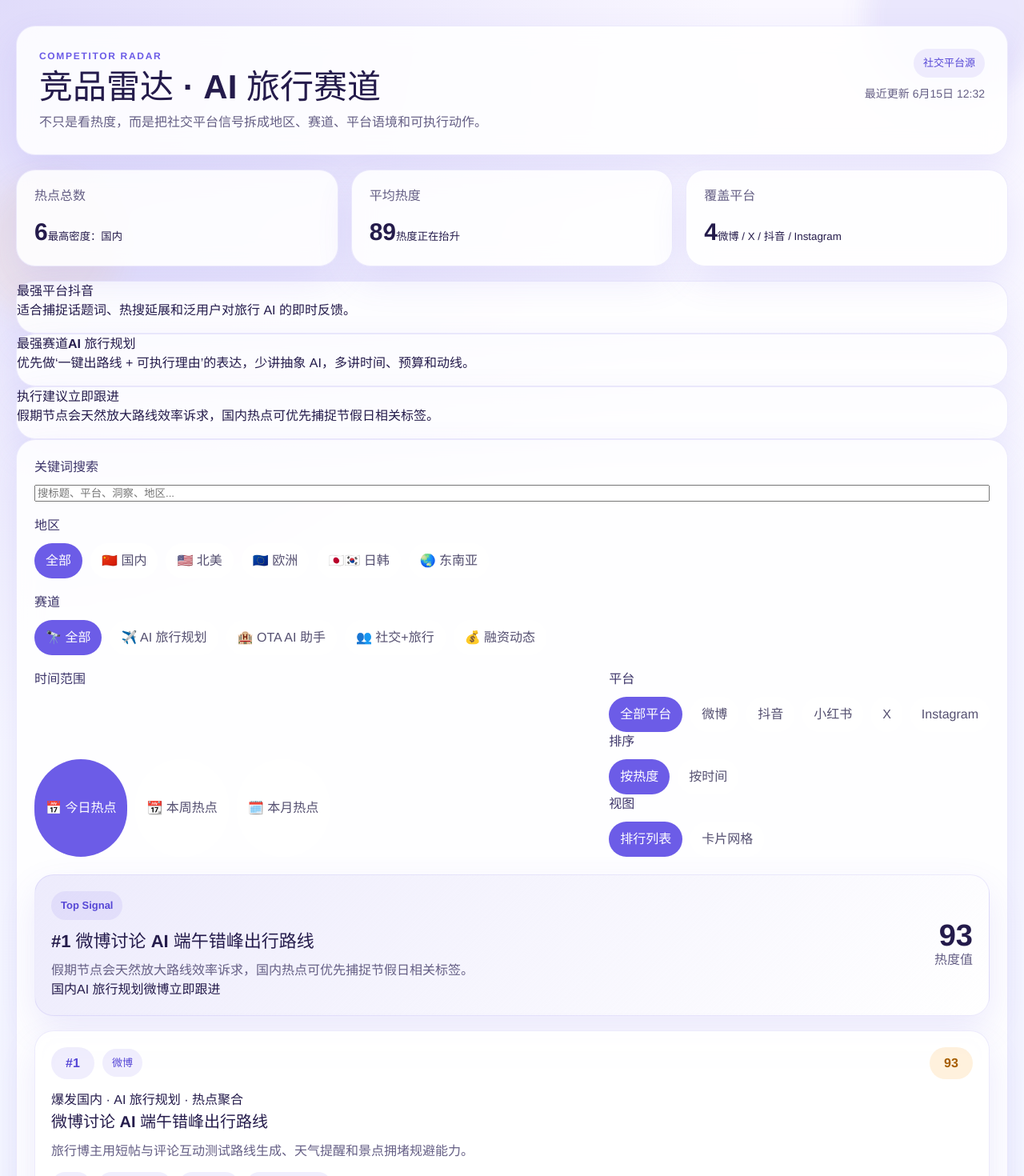
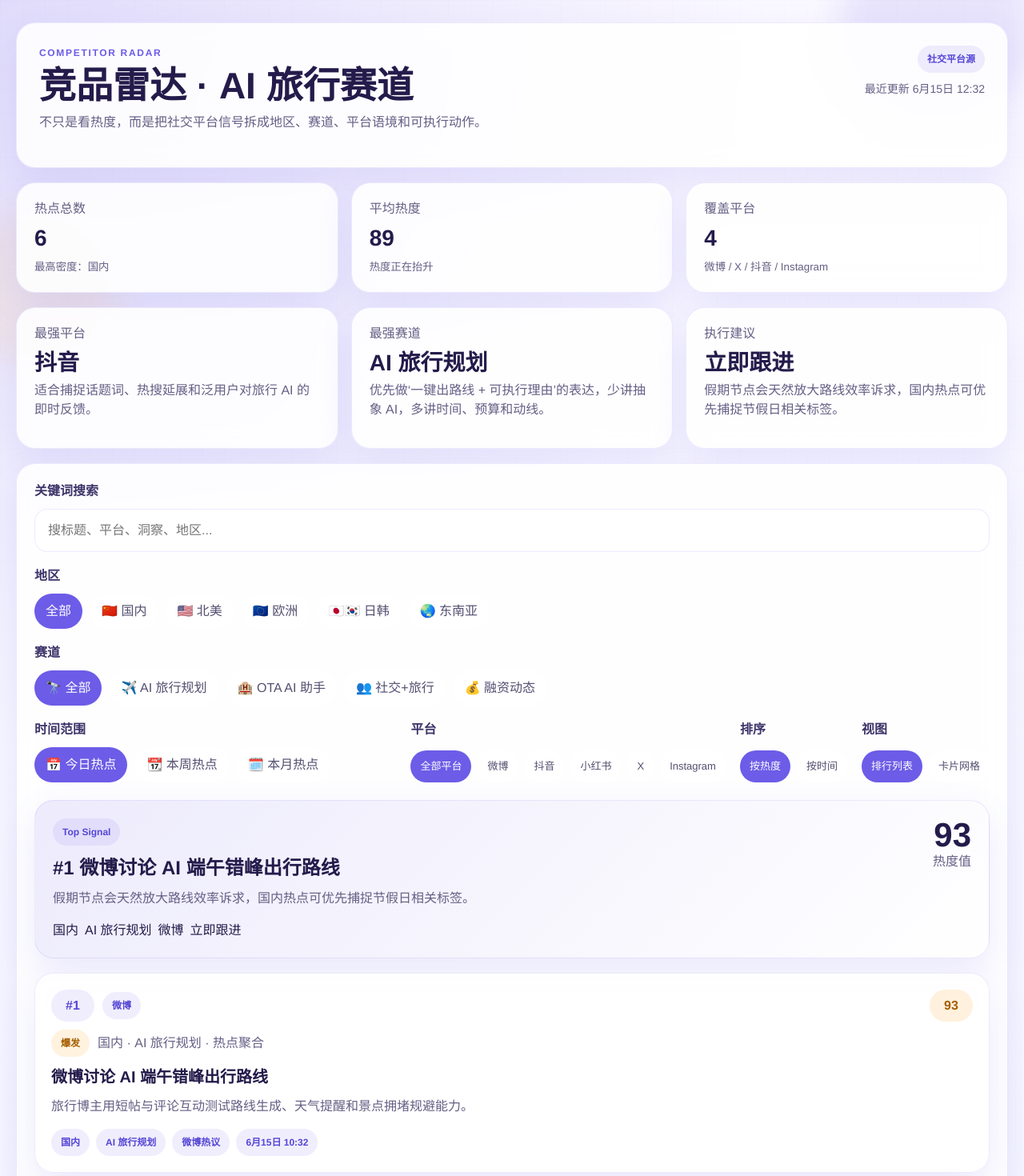
Before and after one commit to qlb708/08, a Vue app: page / in a window 1280 px wide. Shown: the top 1470 px of the page at 80% size. Built offline with nearby package versions, Linux system fonts and the light colour scheme.

Commit message:
feat: publish interactive competitor radar (src/styles.css)

```diff
--- a/src/styles.css
+++ b/src/styles.css
@@ -6,17 +6,18 @@
     linear-gradient(180deg, #faf8ff 0%, #f5f7ff 55%, #fffdfc 100%);
   line-height: 1.5;
   font-weight: 400;
-  font-synthesis: none;
   text-rendering: optimizeLegibility;
   -webkit-font-smoothing: antialiased;
   -moz-osx-font-smoothing: grayscale;
   --primary: #6c5ce7;
   --primary-strong: #5647d6;
-  --surface: rgba(255, 255, 255, 0.86);
+  --primary-soft: rgba(108, 92, 231, 0.1);
+  --surface: rgba(255, 255, 255, 0.88);
   --surface-strong: #ffffff;
   --border: rgba(108, 92, 231, 0.12);
   --shadow: 0 18px 45px rgba(108, 92, 231, 0.12);
   --text-soft: #655f85;
+  --warm: #ffb142;
 }
 
 * {
@@ -29,52 +30,57 @@ body {
 }
 
 button,
-a {
+input {
   font: inherit;
 }
 
 .shell {
   position: relative;
   min-height: 100vh;
-  padding: 32px 20px 48px;
+  padding: 28px 20px 48px;
   overflow: hidden;
 }
 
+.aurora,
+.grid-glow {
+  position: absolute;
+  z-index: 0;
+}
+
 .aurora {
-  position: absolute;
   border-radius: 999px;
-  filter: blur(16px);
+  filter: blur(20px);
   opacity: 0.7;
-  z-index: 0;
 }
 
 .aurora-a {
   top: -90px;
-  right: -20px;
-  width: 220px;
-  height: 220px;
-  background: rgba(108, 92, 231, 0.16);
+  right: -10px;
+  width: 240px;
+  height: 240px;
+  background: rgba(108, 92, 231, 0.18);
 }
 
 .aurora-b {
-  top: 220px;
-  left: -30px;
-  width: 180px;
-  height: 180px;
-  background: rgba(255, 177, 66, 0.12);
+  top: 260px;
+  left: -50px;
+  width: 200px;
+  height: 200px;
+  background: rgba(255, 177, 66, 0.14);
 }
 
-.hero,
-.panel,
-.stats,
-.modal,
-.headline,
-.entry {
-  position: relative;
-  z-index: 1;
+.grid-glow {
+  inset: 0;
+  background-image:
+    linear-gradient(rgba(108, 92, 231, 0.04) 1px, transparent 1px),
+    linear-gradient(90deg, rgba(108, 92, 231, 0.04) 1px, transparent 1px);
+  background-size: 28px 28px;
+  mask-image: linear-gradient(180deg, rgba(0, 0, 0, 0.35), transparent 88%);
 }
 
 .card {
+  position: relative;
+  z-index: 1;
   background: var(--surface);
   backdrop-filter: blur(14px);
   border: 1px solid var(--border);
@@ -90,11 +96,15 @@ a {
   align-items: flex-start;
 }
 
+.hero-copy {
+  max-width: 760px;
+}
+
 .eyebrow {
   margin: 0 0 8px;
+  color: var(--primary);
   text-transform: uppercase;
   letter-spacing: 0.14em;
-  color: var(--primary);
   font-size: 12px;
   font-weight: 700;
 }
@@ -108,36 +118,50 @@ p {
 
 h1 {
   margin-bottom: 10px;
-  font-size: clamp(28px, 4vw, 42px);
+  font-size: clamp(30px, 4vw, 46px);
   line-height: 1.05;
 }
 
-.subtitle {
-  max-width: 720px;
-  margin-bottom: 0;
+.subtitle,
+.lane p,
+.headline p,
+.entry p,
+.modal-summary,
+.detail-block p,
+.confirm p {
   color: var(--text-soft);
 }
 
 .hero-side {
-  display: flex;
-  flex-direction: column;
-  align-items: flex-end;
+  display: grid;
+  justify-items: end;
   gap: 10px;
 }
 
 .pill,
 .source,
 .entry-tags span,
-.headline-tag {
+.headline-tag,
+.signal-band {
   display: inline-flex;
   align-items: center;
-  gap: 6px;
   border-radius: 999px;
-  background: rgba(108, 92, 231, 0.1);
+  padding: 8px 12px;
+  font-size: 12px;
+  font-weight: 700;
+}
+
+.pill,
+.source,
+.entry-tags span,
+.headline-tag {
+  background: var(--primary-soft);
   color: var(--primary-strong);
-  padding: 8px 12px;
-  font-size: 13px;
-  font-weight: 600;
+}
+
+.signal-band {
+  background: rgba(255, 177, 66, 0.16);
+  color: #a65d00;
 }
 
 .meta {
@@ -145,41 +169,53 @@ h1 {
   font-size: 14px;
 }
 
-.stats {
+.stats,
+.lane-grid {
   display: grid;
-  grid-template-columns: repeat(3, minmax(0, 1fr));
   gap: 16px;
-  margin: 18px 0;
+  margin-top: 18px;
 }
 
-.stat {
+.stats {
+  grid-template-columns: repeat(3, minmax(0, 1fr));
+}
+
+.lane-grid {
+  grid-template-columns: repeat(3, minmax(0, 1fr));
+}
+
+.stat,
+.lane {
   padding: 20px 22px;
 }
 
-.stat span {
+.stat span,
+.lane span {
   display: block;
   color: var(--text-soft);
   margin-bottom: 10px;
 }
 
-.stat strong {
-  font-size: 30px;
+.stat strong,
+.lane strong {
+  display: block;
+  font-size: 28px;
+  line-height: 1.05;
+  margin-bottom: 8px;
+}
+
+.stat small {
+  color: var(--text-soft);
 }
 
 .panel {
+  margin-top: 18px;
   padding: 22px;
 }
 
 .toolbar {
   display: grid;
   gap: 18px;
-}
-
-.toolbar-bottom {
-  display: flex;
-  justify-content: space-between;
-  gap: 18px;
-  flex-wrap: wrap;
 }
 
 .filter-group {
@@ -192,10 +228,36 @@ h1 {
   color: #3d356a;
 }
 
+.search-input {
+  border: 1px solid var(--border);
+  background: rgba(255, 255, 255, 0.85);
+  color: #2f2851;
+  border-radius: 16px;
+  padding: 14px 16px;
+  outline: none;
+}
+
+.search-input:focus {
+  border-color: rgba(108, 92, 231, 0.32);
+  box-shadow: 0 0 0 4px rgba(108, 92, 231, 0.08);
+}
+
 .chip-row {
   display: flex;
   flex-wrap: wrap;
   gap: 10px;
+}
+
+.compact-row {
+  gap: 8px;
+}
+
+.toolbar-bottom,
+.toolbar-controls {
+  display: flex;
+  justify-content: space-between;
+  gap: 18px;
+  flex-wrap: wrap;
 }
 
 .chip {
@@ -211,8 +273,14 @@ h1 {
     color 0.18s ease;
 }
 
+.chip.mini {
+  padding: 8px 12px;
+  font-size: 13px;
+}
+
 .chip:hover,
-.clickable:hover {
+.clickable:hover,
+.related-card:hover {
   transform: translateY(-2px);
 }
 
@@ -223,9 +291,9 @@ h1 {
 
 .inset {
   margin: 22px 0 18px;
-  padding: 20px;
+  padding: 22px;
   background:
-    linear-gradient(135deg, rgba(108, 92, 231, 0.12), rgba(255, 255, 255, 0.9)),
+    linear-gradient(135deg, rgba(108, 92, 231, 0.12), rgba(255, 255, 255, 0.92)),
     #fff;
 }
 
@@ -233,17 +301,19 @@ h1 {
   display: flex;
   justify-content: space-between;
   gap: 20px;
-  align-items: center;
+  align-items: flex-start;
 }
 
 .headline h2 {
   margin: 10px 0 8px;
-  font-size: 22px;
+  font-size: 24px;
 }
 
-.headline p {
-  margin-bottom: 0;
-  color: var(--text-soft);
+.headline-tags {
+  display: flex;
+  flex-wrap: wrap;
+  gap: 8px;
+  margin-top: 14px;
 }
 
 .headline-metrics {
@@ -253,11 +323,12 @@ h1 {
 
 .headline-metrics strong {
   display: block;
-  font-size: 38px;
+  font-size: 42px;
   line-height: 1;
 }
 
-.headline-metrics span {
+.headline-metrics span,
+.entry-summary {
   color: var(--text-soft);
 }
 
@@ -268,7 +339,7 @@ h1 {
 }
 
 .grid-view {
-  grid-template-columns: repeat(auto-fit, minmax(260px, 1fr));
+  grid-template-columns: repeat(auto-fit, minmax(290px, 1fr));
 }
 
 .entry {
@@ -287,7 +358,15 @@ h1 {
   display: flex;
   align-items: center;
   gap: 10px;
-  margin-bottom: 14px;
+  margin-bottom: 10px;
+}
+
+.entry-rail {
+  display: flex;
+  gap: 10px;
+  align-items: center;
+  margin-bottom: 10px;
+  flex-wrap: wrap;
 }
 
 .rank,
@@ -298,7 +377,7 @@ h1 {
   min-width: 54px;
   padding: 8px 12px;
   border-radius: 999px;
-  background: rgba(108, 92, 231, 0.1);
+  background: var(--primary-soft);
   color: var(--primary-strong);
   font-weight: 700;
 }
@@ -314,15 +393,10 @@ h1 {
   font-size: 20px;
 }
 
-.entry p {
-  margin-bottom: 14px;
-  color: var(--text-soft);
-}
-
 .entry-tags {
   display: flex;
+  flex-wrap: wrap;
   gap: 8px;
-  flex-wrap: wrap;
 }
 
 .empty {
@@ -334,19 +408,24 @@ h1 {
 .modal-mask {
   position: fixed;
   inset: 0;
+  z-index: 20;
   background: rgba(34, 27, 72, 0.35);
   display: flex;
   align-items: center;
   justify-content: center;
   padding: 20px;
-  z-index: 20;
 }
 
-.modal {
+.modal,
+.confirm {
   position: relative;
-  width: min(720px, 100%);
+  width: min(860px, 100%);
   padding: 28px;
   background: var(--surface-strong);
+}
+
+.confirm {
+  width: min(520px, 100%);
 }
 
 .close {
@@ -357,7 +436,7 @@ h1 {
   height: 40px;
   border: 0;
   border-radius: 999px;
-  background: rgba(108, 92, 231, 0.1);
+  background: var(--primary-soft);
   color: var(--primary);
   cursor: pointer;
   font-size: 22px;
@@ -366,17 +445,33 @@ h1 {
 .modal-head {
   display: flex;
   align-items: center;
-  gap: 14px;
+  gap: 12px;
   margin-bottom: 14px;
+  flex-wrap: wrap;
 }
 
 .large {
   font-size: 18px;
 }
 
-.modal-summary {
-  color: var(--text-soft);
-  font-size: 16px;
+.detail-grid {
+  display: grid;
+  grid-template-columns: repeat(2, minmax(0, 1fr));
+  gap: 14px;
+  margin-top: 20px;
+}
+
+.detail-block,
+.related-block,
+.confirm-meta {
+  padding: 16px;
+  border-radius: 18px;
+  background: rgba(108, 92, 231, 0.06);
+}
+
+.detail-block h3,
+.related-block h3 {
+  margin-bottom: 10px;
 }
 
 .meta-grid {
@@ -384,17 +479,34 @@ h1 {
   grid-template-columns: repeat(2, minmax(0, 1fr));
   gap: 10px;
   color: #413967;
-  margin: 18px 0;
 }
 
-.insight-box {
-  padding: 16px;
-  border-radius: 18px;
-  background: rgba(108, 92, 231, 0.07);
+.related-block {
+  margin-top: 18px;
 }
 
-.insight-box p {
-  margin: 8px 0 0;
+.related-list {
+  display: grid;
+  gap: 10px;
+}
+
+.related-card {
+  border: 0;
+  padding: 14px 16px;
+  text-align: left;
+  border-radius: 16px;
+  background: rgba(255, 255, 255, 0.84);
+  cursor: pointer;
+}
+
+.related-card strong {
+  display: block;
+  margin-bottom: 6px;
+  color: #2f2851;
+}
+
+.related-card span,
+.confirm-meta span {
   color: var(--text-soft);
 }
 
@@ -402,6 +514,7 @@ h1 {
   display: flex;
   gap: 12px;
   margin-top: 22px;
+  flex-wrap: wrap;
 }
 
 .button {
@@ -411,7 +524,6 @@ h1 {
   border: 0;
   border-radius: 14px;
   padding: 12px 16px;
-  text-decoration: none;
   cursor: pointer;
 }
 
@@ -421,26 +533,26 @@ h1 {
 }
 
 .button.ghost {
-  background: rgba(108, 92, 231, 0.1);
+  background: var(--primary-soft);
   color: var(--primary-strong);
 }
 
-@media (max-width: 840px) {
+@media (max-width: 920px) {
   .hero,
-  .headline {
+  .headline,
+  .toolbar-bottom {
     flex-direction: column;
   }
 
   .hero-side,
   .headline-metrics {
-    align-items: flex-start;
+    justify-items: start;
     text-align: left;
   }
 
-  .stats {
-    grid-template-columns: 1fr;
-  }
-
+  .stats,
+  .lane-grid,
+  .detail-grid,
   .meta-grid {
     grid-template-columns: 1fr;
   }
```
